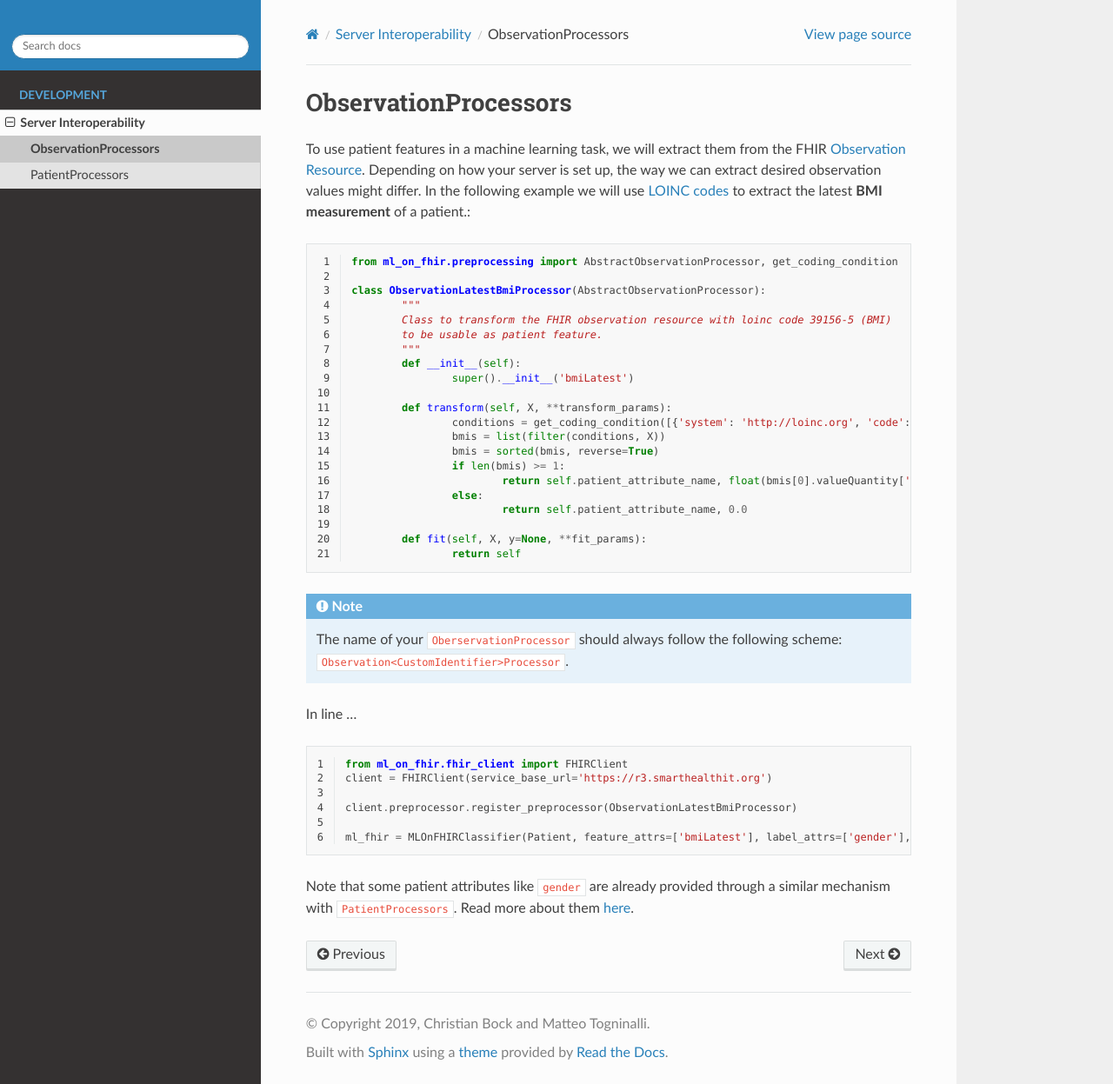
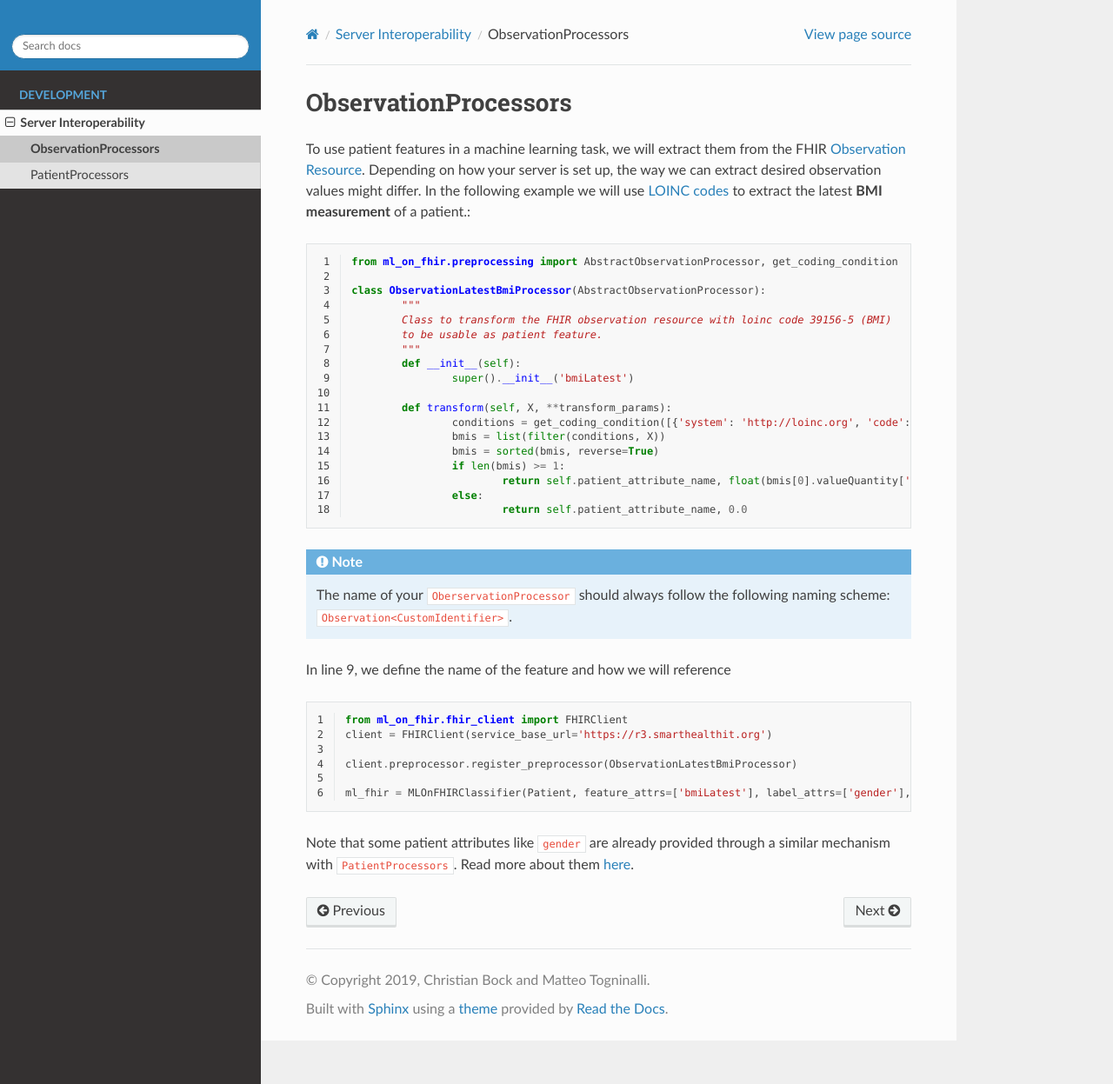
Before and after one commit to chrisby/ml-on-fhir, a Sphinx documentation site: the page built from docs/source/customize/ObservationProcessor.rst, in a window 1280 px wide and 1247 px high. Shown: the whole window at 87% size. Built offline with Sphinx 7.4.7 and the Read the Docs theme 2.0.0, drawn with Linux system fonts in a browser that asks for light colours.

Commit message:
Adjusted note txt

```diff
--- a/docs/source/customize/ObservationProcessor.rst
+++ b/docs/source/customize/ObservationProcessor.rst
@@ -6,6 +6,7 @@ ObservationProcessors
 To use patient features in a machine learning task, we will extract them from the FHIR `Observation Resource
 <https://www.hl7.org/fhir/observation.html#resource>`_. Depending on how your server is set up, the way we can extract desired observation values might differ. In the following example we will use `LOINC codes
 <https://loinc.org/>`_ to extract the latest **BMI measurement** of a patient.::
+
 	from ml_on_fhir.preprocessing import AbstractObservationProcessor, get_coding_condition
 
 	class ObservationLatestBmiProcessor(AbstractObservationProcessor):
@@ -25,12 +26,10 @@ To use patient features in a machine learning task, we will extract them from th
 			else:
 				return self.patient_attribute_name, 0.0
 
-		def fit(self, X, y=None, **fit_params):
-			return self
 
-.. note:: The name of your ``OberservationProcessor`` should always follow the following scheme: ``Observation<CustomIdentifier>Processor``.
+.. note:: The name of your ``OberservationProcessor`` should always follow the following naming scheme: ``Observation<CustomIdentifier>``.
 
-In line ...
+In line 9, we define the name of the feature and how we will reference
 
 ::
 
```
